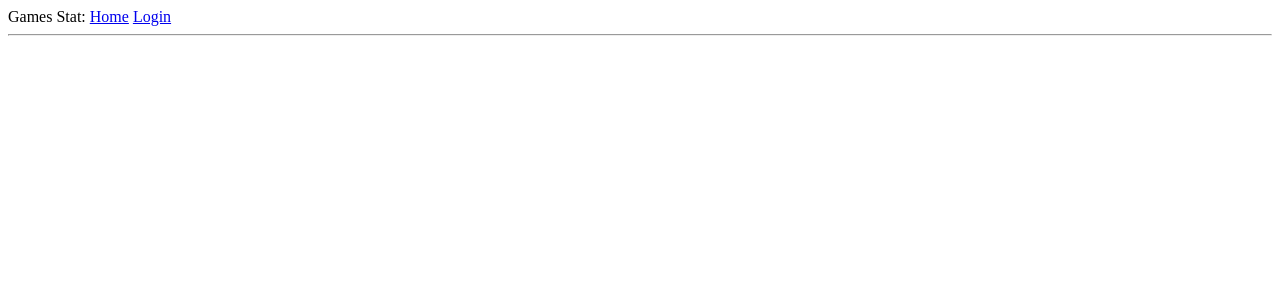
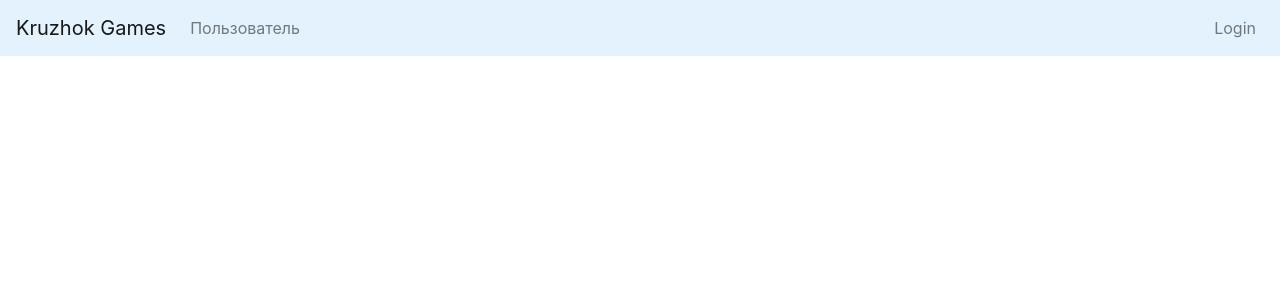
Before and after one commit to ekinohito/nti_games, a Django app: page / in a window 1280 px wide. Shown: the top 300 px of the page. Run offline with Django 3.2, Linux system fonts and the light colour scheme; some libraries are stand-ins or nearby versions.

Commit message:
Add simple navbar

```diff
--- a/games/views.py
+++ b/games/views.py
@@ -14,10 +14,7 @@ from . import talent
 
 
 def index_page(request):
-    if request.user.is_authenticated:
-        return redirect('login')
-    else:
-        return render(request, 'index.html')
+    return render(request, 'index.html')
 
 
 @login_required
@@ -72,7 +69,7 @@ def steam_login(request):
         'openid.realm': request.build_absolute_uri(reverse('index')),
     }
 
-    auth_url = settings.FORMAT_STEAM_AUTH_URL(urlencode(params))
+    auth_url = settings.FORMAT_STEAM_AUTH_URL.format(urlencode(params))
     return redirect(auth_url)
 
 
--- a/templates/base.html
+++ b/templates/base.html
@@ -1,25 +1,50 @@
 <!DOCTYPE html>
 <html lang="en">
 <head>
-    <meta charset="UTF-8">
-    {% if title %}
-        <title>{{ title }} - Microblog</title>
-    {% else %}
-        <title>Games Stat</title>
-    {% endif %}
+    <meta charset="utf-8">
+    <meta name="viewport" content="width=device-width, initial-scale=1, shrink-to-fit=no">
+    <link rel="stylesheet" href="https://stackpath.bootstrapcdn.com/bootstrap/4.1.3/css/bootstrap.min.css"
+          integrity="sha384-MCw98/SFnGE8fJT3GXwEOngsV7Zt27NXFoaoApmYm81iuXoPkFOJwJ8ERdknLPMO" crossorigin="anonymous">
+    <title>{% if title %}{{ title }}{% else %}Games{% endif %}</title>
 </head>
 <body>
-<div>Games Stat:
-    {% if request.user.is_authenticated %}
-        <a href="{% url 'user_page' %}">Home</a>
-        <a href="{% url 'logout' %}">Logout</a>
-    {% else %}
-        <a href="{% url 'index' %}">Home</a>
-        <a href="{% url 'login' %}">Login</a>
-    {% endif %}
+
+
+<nav class="navbar navbar-expand-lg navbar-light" style="background-color: #e3f2fd;">
+    <a class="navbar-brand" href="{% url 'index' %}">Kruzhok Games</a>
+
+    <button class="navbar-toggler" type="button" data-toggle="collapse" data-target="#navbarSupportedContent"
+            aria-controls="navbarSupportedContent" aria-expanded="false" aria-label="Toggle navigation">
+        <span class="navbar-toggler-icon"></span>
+    </button>
+
+    <div class="collapse navbar-collapse" id="navbarSupportedContent">
+        <ul class="navbar-nav mr-auto">
+            <li class="nav-item">
+                <a class="nav-link" href="{% url 'user_page' %}">Пользователь</a>
+            </li>
+        </ul>
+
+        <ul class="navbar-nav ml-auto">
+            <li class="nav-item">
+                {% if not request.user.is_authenticated %}
+                    <a class="nav-link" href="{% url 'login' %}">Login</a>
+                {% else %}
+                    <a class="nav-link" href="{% url 'logout' %}">Logout</a>
+                {% endif %}
+            </li>
+        </ul>
+    </div>
+</nav>
+
+
+<div class="container">
+    <div class="row justify-content-center">
+        <div class="col-8">
+            {% block content %}
+            {% endblock %}
+        </div>
+    </div>
 </div>
-
-<hr>
-{% block content %}{% endblock %}
 </body>
 </html>
```
